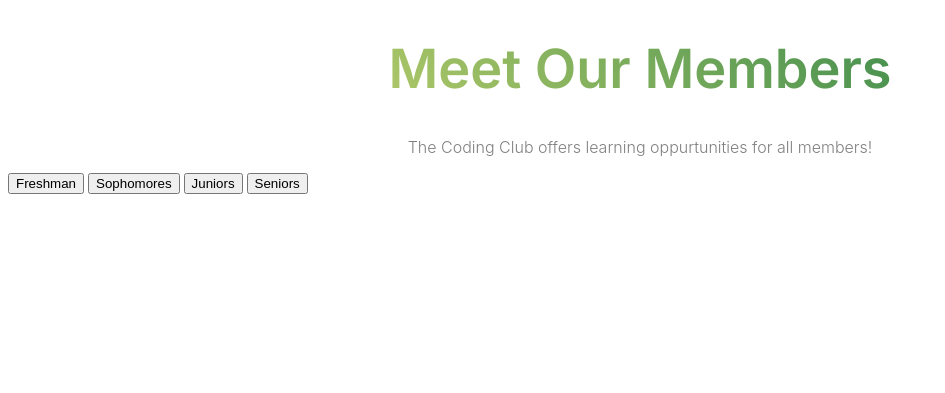
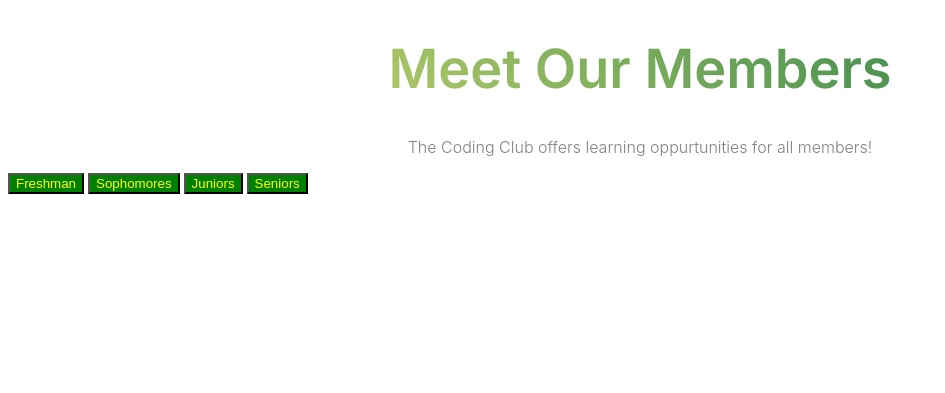
Before and after one commit to GBNCodingClub/website, a PHP site: page /members.html in a window 1280 px wide. Shown: the part 100-493 px from the top of the page, without its empty margins (0-945 px from the left). Run offline with PHP 8.4, Linux system fonts and the light colour scheme.

Commit message:
Update style.css

```diff
--- a/style.css
+++ b/style.css
@@ -94,6 +94,8 @@ footer{
 
 .memberbtn {
    transition-duration: 0.4s;
+  background-color: green;
+  color: yellow;
 
 }
 
```
